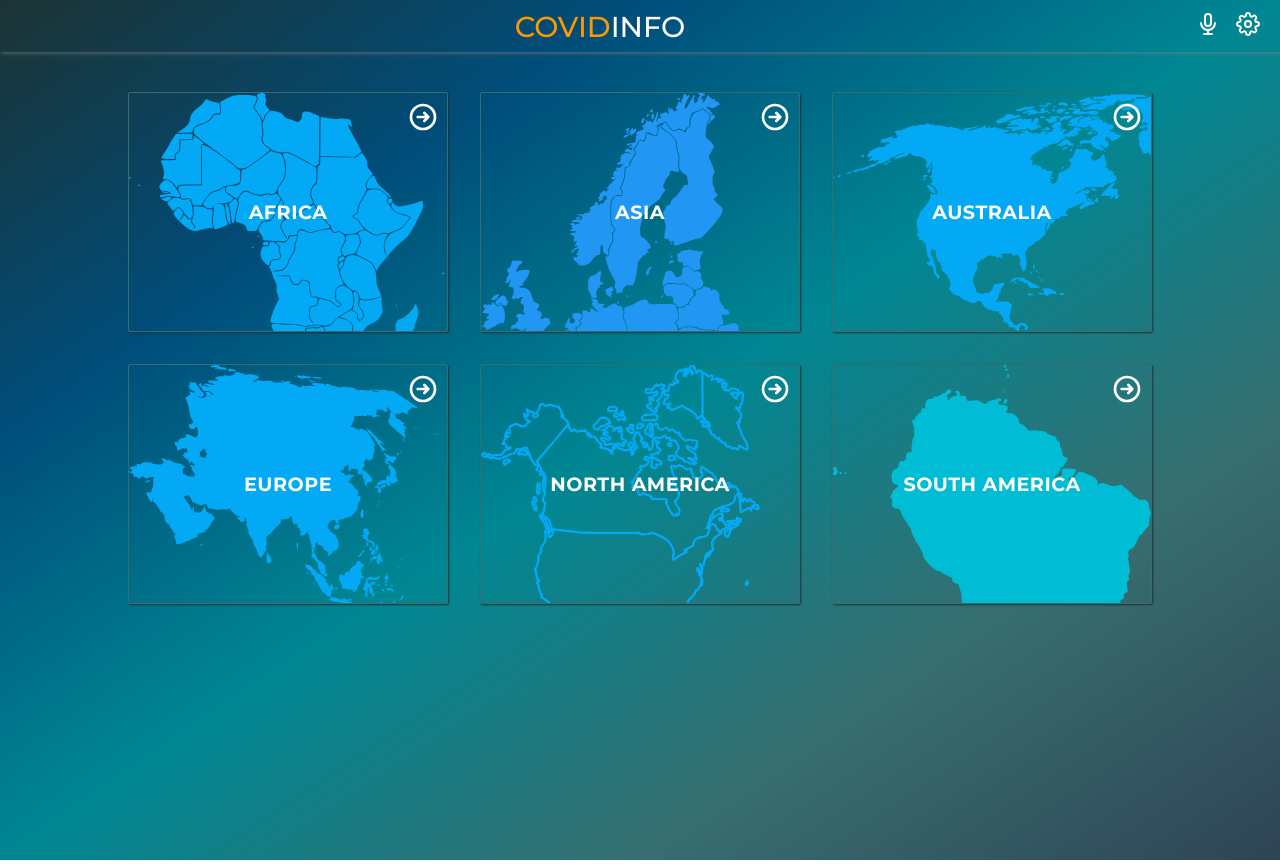
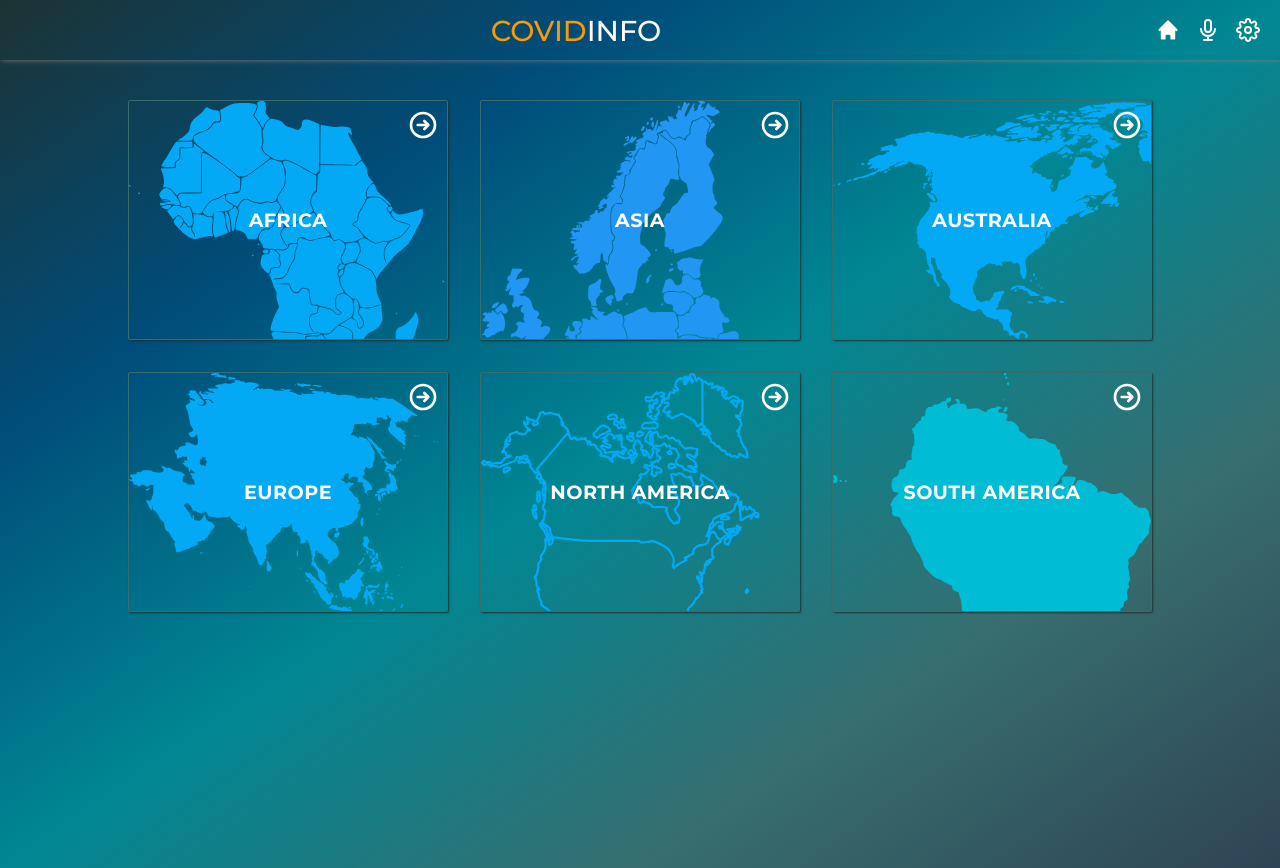
Before and after one commit to mengiefen/covid19-info-center, a React (Create React App) app: page / in a window 1280 px wide. Built offline with nearby package versions, Linux system fonts and the light colour scheme.

Commit message:
update on styles

```diff
--- a/src/components/NavBar/NavBar.jsx
+++ b/src/components/NavBar/NavBar.jsx
@@ -1,6 +1,6 @@
 import React from 'react';
 import { useLocation, useNavigate } from 'react-router-dom';
-import { HiChevronLeft, HiOutlineMicrophone } from 'react-icons/hi';
+import { HiChevronLeft, HiOutlineMicrophone, HiHome } from 'react-icons/hi';
 import { FiSettings } from 'react-icons/fi';
 import Nav from './NavBar.style';
 
@@ -10,27 +10,25 @@ const NavBar = () => {
 
   const url = params.pathname.split('/').slice(1, 3);
 
-  const region = url[1]
-    ? url[1].split('%20').join(' ')
-    : url[0].split('%20').join(' ');
+  const region = !url[1] && url[0].split('%20').join(' ');
 
   return (
     <Nav>
       {params.pathname !== '/' && (
-        <HiChevronLeft
-          className="arrow-left"
-          url={url[0]}
-          onClick={() => navigate(-1)}
-        />
+        <button type="button" onClick={() => navigate(-1)}>
+          <HiChevronLeft className="arrow-left" />
+          BACK
+        </button>
       )}
       <h2 className="header-title">{region}</h2>
       {url[0] === '' && (
-        <h2 className="logo" onClickCapture={() => navigate('/')}>
+        <h2 className="logo">
           COVID
           <span>Info</span>
         </h2>
       )}
       <div className="settings-tab">
+        <HiHome className="btn-home" onClickCapture={() => navigate('/')} />
         <HiOutlineMicrophone className="btn-setting" />
         <FiSettings className="btn-microphone" />
       </div>
--- a/src/components/NavBar/NavBar.style.js
+++ b/src/components/NavBar/NavBar.style.js
@@ -8,6 +8,36 @@ const Nav = styled.header`
   box-shadow: 1px 0px 5px gray;
   margin-bottom: 0.5rem;
   z-index: 10;
+
+  @media screen and (min-width: 768px) {
+    height: 7.5vh;
+  }
+
+  button {
+    display: flex;
+    align-items: center;
+    background-color: transparent;
+    color: ${({ theme }) => theme.colors.text};
+    border: 1px solid transparent;
+    font-size: 1rem;
+    border-radius: 20px;
+    padding: 0 0.5rem 0 0;
+    transition: all 0.5s ease;
+    margin-right: 0.5rem;
+
+    &:hover {
+      border: 1px solid #9ae5e6;
+      background-color: ${({ theme }) => theme.colors.dark};
+    }
+  }
+
+  .arrow-left {
+    display: ${(props) => (props.url === '' ? 'none' : 'block')};
+    font-size: 2rem;
+    cursor: pointer;
+    padding: 0.2rem;
+    transition: all 0.5s;
+  }
 
   .logo {
     color: #fa9900;
@@ -27,29 +57,15 @@ const Nav = styled.header`
     color: ${({ theme }) => theme.colors.text};
   }
 
-  .arrow-left {
-    display: ${(props) => (props.url === '' ? 'none' : 'block')};
-    font-size: 2.5rem;
-    color: ${({ theme }) => theme.colors.text};
-    background-color: transparent;
-    cursor: pointer;
-    padding: 0.2rem;
-    border-radius: 50%;
-    transition: all 0.5s;
-
-    &:hover {
-      border: 1px solid #9ae5e6;
-      background-color: ${({ theme }) => theme.colors.cyan};
-    }
-  }
-
   .header-title {
     color: ${({ theme }) => theme.colors.text};
     font-size: 1rem;
+    max-width: 60%;
     text-transform: uppercase;
     letter-spacing: 1.2px;
     max-width: 60%;
     overflow: hidden;
+    text-overflow: ellipsis;
   }
 
   .search-icon {
@@ -67,8 +83,11 @@ const Nav = styled.header`
   }
 
   .settings-tab {
+    display: flex;
+    margin-left: 0.5rem;
     .btn-setting,
-    .btn-microphone {
+    .btn-microphone,
+    .btn-home {
       background-color: transparent;
       font-size: 2.5rem;
       color: ${({ theme }) => theme.colors.text};
--- a/src/pages/CountryDetails.jsx
+++ b/src/pages/CountryDetails.jsx
@@ -1,7 +1,7 @@
 import React, { useEffect } from 'react';
 import { useParams } from 'react-router-dom';
 import { useSelector, useDispatch } from 'react-redux';
-import { CardWrapper, Container, RegionCard } from './Details.styled';
+import { CardWrapper, Container, Table } from './Details.styled';
 import { getAllInfoFromAPI } from '../redux/country/countryInfoReducer';
 
 const CountryDetails = () => {
@@ -25,16 +25,18 @@ const CountryDetails = () => {
   return (
     <Container>
       <div className="country-flag">
-        <img src={countryDetail.flag} alt={`${countryDetail.name} flag`} />
+        <h2 className="country-name">{covidDetail.name}</h2>
+        <div>
+          <img src={countryDetail.flag} alt={`${countryDetail.name} flag`} />
+        </div>
       </div>
-      <h2 className="country-name">{covidDetail.name}</h2>
       <img
         src={countryDetail.maps}
         alt={countryDetail.name}
         className="country-map"
       />
       <CardWrapper>
-        <RegionCard>
+        <Table>
           <table className="country-detail">
             <tbody>
               <tr>
@@ -67,7 +69,7 @@ const CountryDetails = () => {
               </tr>
             </tbody>
           </table>
-        </RegionCard>
+        </Table>
       </CardWrapper>
     </Container>
   );
--- a/src/pages/Details.styled.js
+++ b/src/pages/Details.styled.js
@@ -39,14 +39,6 @@ const Container = styled.section`
     color: #1ff1f5;
   }
 
-  .country-name {
-    text-transform: uppercase;
-    font-weight: 600;
-    letter-spacing: 1px;
-    padding: 1rem 1.5rem;
-    width: 100%;
-  }
-
   .country-map {
     position: absolute;
     bottom: 0;
@@ -57,32 +49,43 @@ const Container = styled.section`
     text-align: center;
     z-index: -1;
   }
+
   .country-flag {
-    position: absolute;
-    top: 5rem;
-    right: 1.5rem;
-    z-index: 111;
-    width: 50px;
-    height: 50px;
-    border-radius: 50%;
-    overflow: hidden;
     display: flex;
-    align-items: center;
-    justify-content: center;
+    justify-content: space-between;
+    width: 100%;
+    padding-right: 1.5rem;
+
+    div{
+      width: 50px;
+      height: 50px;
+      overflow: hidden;
+      border-radius: 50%;
+      display: flex;
+      align-items: center;
+      justify-content: center;
+    }
 
     img {
       width: 100px;
       height: auto;
     }
 
+    .country-name {
+    text-transform: uppercase;
+    font-weight: 600;
+    letter-spacing: 1px;
+    padding: 1rem 1.5rem;
+  }
+
     @media screen and (min-width: 768px) {
-      right: 3rem;
+      right: 5rem;
     }
   }
 
   h2 {
     text-transform: uppercase;
-    font-size: 1.5rem;
+    font-size: 1.2rem;
     font-weight: 500;
     letter-spacing: 1px;
     line-height: 2;
@@ -112,23 +115,6 @@ const RegionCard = styled.div`
 
     &:hover {
       transform: scale(1.02);
-    }
-  }
-
-  .country-detail {
-    width: 100%;
-
-    tr {
-      text-align: left;
-    }
-
-    .head {
-      padding: 0.5rem;
-      font-weight: 600;
-    }
-
-    td {
-      padding: 0.5rem 1rem;
     }
   }
 
@@ -189,4 +175,50 @@ const CardWrapper = styled.div`
   }
 `;
 
-export { RegionCard, CardWrapper, Container };
+const Table = styled.div`
+  min-height: 80px;
+  position: relative;
+  width: 100%;
+  height: auto;
+  padding: 0.25rem 1rem;
+  background-color: ${({ theme }) => theme.colors.semiDark};
+  margin: 0.01rem 0;
+  border: 2px solid transparent;
+  box-shadow: 2px 2px 10px ${({ theme }) => theme.colors.semiDark},
+    2px 2px 5px ${({ theme }) => theme.colors.semiDark};
+
+  .open-icon {
+    font-size: 1.5rem;
+    color: #1ff1f5;
+    position: absolute;
+    top: 0.5rem;
+    right: 1.5rem;
+    transition: transform 0.5s ease-in-out;
+
+    &:hover {
+      transform: scale(1.02);
+    }
+  }
+
+  .country-detail {
+    width: 100%;
+
+    tr {
+      text-align: left;
+    }
+
+    .head {
+      padding: 0.5rem;
+      font-weight: 600;
+    }
+
+    td {
+      padding: 0.5rem 1rem;
+      border: 1px solid ${({ theme }) => theme.colors.semiDark};
+    }
+  }
+`;
+
+export {
+  RegionCard, CardWrapper, Container, Table,
+};
```
